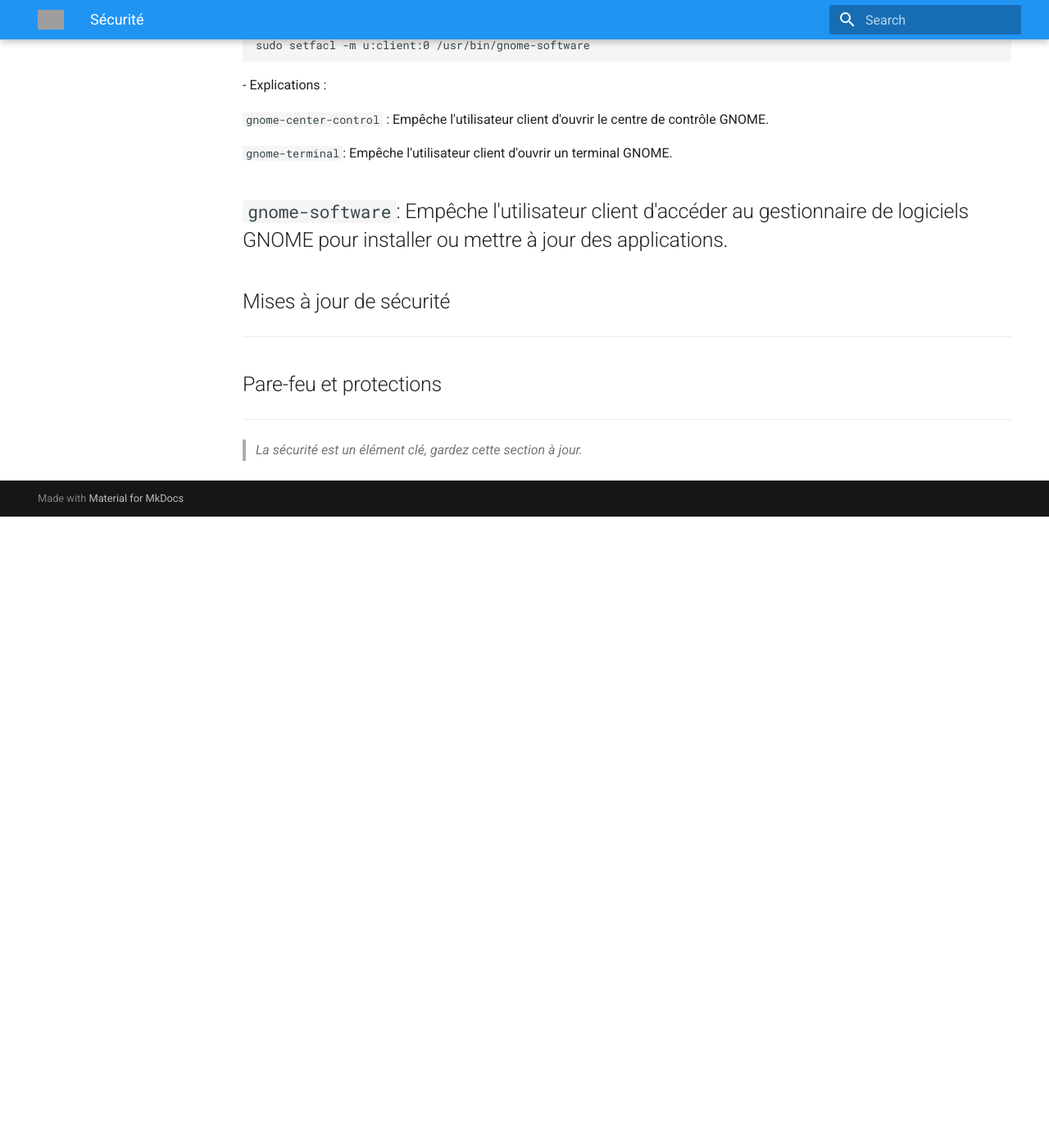
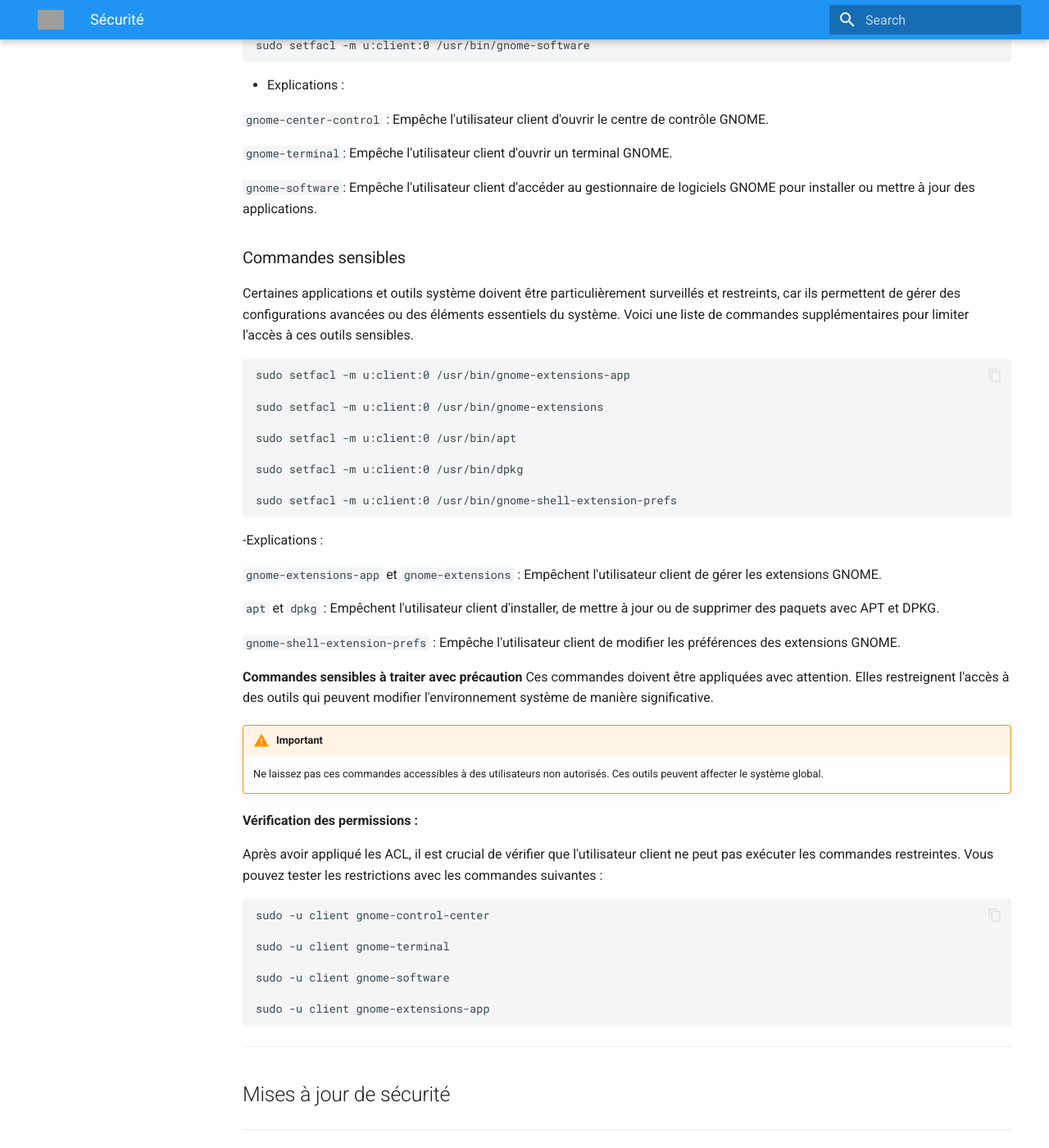
Before and after one commit to psfr0ad/mkdocs_cl, an MkDocs documentation site: the page built from docs/securite.md, in a window 1280 px wide and 1400 px high, scrolled down 1300 px. Shown: the whole window at 82% size. Built offline with MkDocs 1.6.1 and Material for MkDocs 9.7.7, drawn with Linux system fonts in a browser that asks for light colours; before the commit the page ends 1930 px from its top, so only the background shows below that; grey boxes are pictures that could not be loaded.

Commit message:
validations

````diff
--- a/docs/securite.md
+++ b/docs/securite.md
@@ -42,6 +42,7 @@ sudo setfacl -m u:client:0 /usr/bin/gnome-terminal
 
 sudo setfacl -m u:client:0 /usr/bin/gnome-software
 ```
+
 - Explications :
 
 `gnome-center-control` : Empêche l'utilisateur client d'ouvrir le centre de contrôle GNOME.
@@ -49,6 +50,57 @@ sudo setfacl -m u:client:0 /usr/bin/gnome-software
 `gnome-terminal`: Empêche l'utilisateur client d'ouvrir un terminal GNOME.
 
 `gnome-software`: Empêche l'utilisateur client d'accéder au gestionnaire de logiciels GNOME pour installer ou mettre à jour des applications.
+
+
+### Commandes sensibles
+
+Certaines applications et outils système doivent être particulièrement surveillés et restreints, car ils permettent de gérer des configurations avancées ou des éléments essentiels du système. Voici une liste de commandes supplémentaires pour limiter l'accès à ces outils sensibles.
+
+```bash
+sudo setfacl -m u:client:0 /usr/bin/gnome-extensions-app
+
+sudo setfacl -m u:client:0 /usr/bin/gnome-extensions
+
+sudo setfacl -m u:client:0 /usr/bin/apt
+
+sudo setfacl -m u:client:0 /usr/bin/dpkg
+
+sudo setfacl -m u:client:0 /usr/bin/gnome-shell-extension-prefs
+```
+
+-Explications :
+
+`gnome-extensions-app` et `gnome-extensions` : Empêchent l'utilisateur client de gérer les extensions GNOME.
+
+`apt` et `dpkg` : Empêchent l'utilisateur client d'installer, de mettre à jour ou de supprimer des paquets avec APT et DPKG.
+
+`gnome-shell-extension-prefs` : Empêche l'utilisateur client de modifier les préférences des extensions GNOME.
+
+**Commandes sensibles à traiter avec précaution**
+Ces commandes doivent être appliquées avec attention. Elles restreignent l'accès à des outils qui peuvent modifier l'environnement système de manière significative.
+
+!!! warning "Important"
+    Ne laissez pas ces commandes accessibles à des utilisateurs non autorisés. Ces outils peuvent affecter le système global.
+
+
+**Vérification des permissions :**
+
+Après avoir appliqué les ACL, il est crucial de vérifier que l'utilisateur client ne peut pas exécuter les commandes restreintes. Vous pouvez tester les restrictions avec les commandes suivantes :
+
+```bash
+sudo -u client gnome-control-center
+
+sudo -u client gnome-terminal
+
+sudo -u client gnome-software
+
+sudo -u client gnome-extensions-app
+```
+
+
+
+
+
 ---
 
 
````
Also changed, not shown: site/search/search_index.json, site/securite/index.html.
